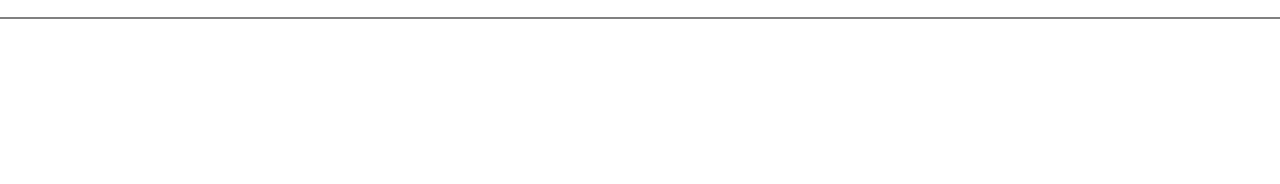
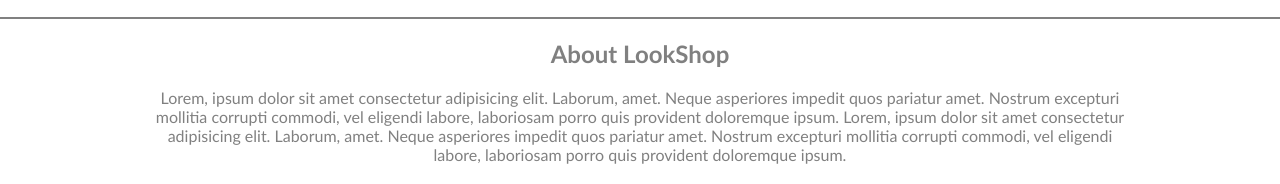
Before and after one commit to strupello/OnePage2, a website built with webpack: page index.html in a window 1280 px wide. Shown: the part 2216-2400 px from the top of the page. Before the commit the page ends 2235 px from the top, so only its background shows below. Built offline with nearby package versions, Linux system fonts and the light colour scheme.

Commit message:
add new sesctio - about us/ finished

```diff
--- a/css/style.css
+++ b/css/style.css
@@ -485,6 +485,9 @@
 .brands-logo8 {
   display: none;
 }
+.about-us {
+  display: none;
+}
 
 
 @media (min-width: 640px) {
@@ -959,7 +962,20 @@
   .sale-products-3 {
     display: flex;
   }
-
+  .about-us {
+    display: flex;
+    justify-content: center;
+    align-items: center;
+    flex-direction: column;
+    text-align: center;
+    width: 100%;
+    max-width: 1000px;
+    padding-bottom: 20px;
+  }
+  .about-us-t {
+    font-family: 'Gill Sans', 'Gill Sans MT', Calibri, 'Trebuchet MS', sans-serif;
+    color: grey;
+  }
   @media (min-width: 768px) {
 
     .sale-head {
--- a/index.html
+++ b/index.html
@@ -279,16 +279,36 @@
           <div class="line-right"></div>
         </div>
         <div class="brands-mid">
-          <div class="brands-logo"><img class="brands-img" src="https://placehold.co/100x100/000000/000000/png" alt=""></div>
-          <div class="brands-logo"><img class="brands-img" src="https://placehold.co/100x100/000000/000000/png" alt=""></div>
-          <div class="brands-logo"><img class="brands-img" src="https://placehold.co/100x100/000000/000000/png" alt=""></div>
-          <div class="brands-logo"><img class="brands-img" src="https://placehold.co/100x100/000000/000000/png" alt=""></div>
-          <div class="brands-logo"><img class="brands-img" src="https://placehold.co/100x100/000000/000000/png" alt=""></div>
-          <div class="brands-logo"><img class="brands-img" src="https://placehold.co/100x100/000000/000000/png" alt=""></div>
-          <div class="brands-logo brands-logo7"><img class="brands-img" src="https://placehold.co/100x100/000000/000000/png" alt=""></div>
-          <div class="brands-logo brands-logo8"><img class="brands-img" src="https://placehold.co/100x100/000000/000000/png" alt=""></div>
+          <div class="brands-logo"><img class="brands-img" src="https://placehold.co/100x100/000000/000000/png" alt="">
+          </div>
+          <div class="brands-logo"><img class="brands-img" src="https://placehold.co/100x100/000000/000000/png" alt="">
+          </div>
+          <div class="brands-logo"><img class="brands-img" src="https://placehold.co/100x100/000000/000000/png" alt="">
+          </div>
+          <div class="brands-logo"><img class="brands-img" src="https://placehold.co/100x100/000000/000000/png" alt="">
+          </div>
+          <div class="brands-logo"><img class="brands-img" src="https://placehold.co/100x100/000000/000000/png" alt="">
+          </div>
+          <div class="brands-logo"><img class="brands-img" src="https://placehold.co/100x100/000000/000000/png" alt="">
+          </div>
+          <div class="brands-logo brands-logo7"><img class="brands-img"
+              src="https://placehold.co/100x100/000000/000000/png" alt=""></div>
+          <div class="brands-logo brands-logo8"><img class="brands-img"
+              src="https://placehold.co/100x100/000000/000000/png" alt=""></div>
         </div>
-        <div class="brands-bottom"><div class="line"></div></div>
+        <div class="brands-bottom">
+          <div class="line"></div>
+        </div>
+      </div>
+    </section>
+    <section>
+      <div class="about-us wrapper">
+        <h2 class="about-us-t">About LookShop</h2>
+        <p class="about-us-t">Lorem, ipsum dolor sit amet consectetur adipisicing elit. Laborum, amet. Neque asperiores impedit quos
+          pariatur amet. Nostrum excepturi mollitia corrupti commodi, vel eligendi labore, laboriosam porro quis
+          provident doloremque ipsum. Lorem, ipsum dolor sit amet consectetur adipisicing elit. Laborum, amet. Neque asperiores impedit quos
+          pariatur amet. Nostrum excepturi mollitia corrupti commodi, vel eligendi labore, laboriosam porro quis
+          provident doloremque ipsum.</p>
       </div>
     </section>
   </main>
```
